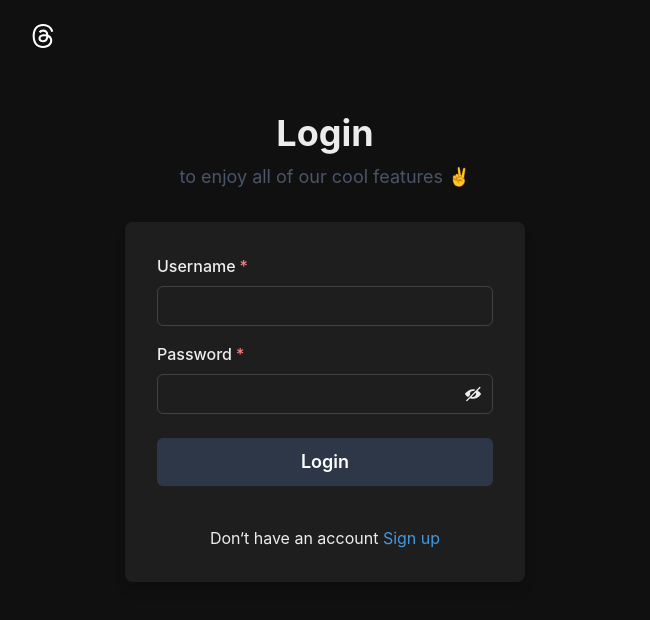
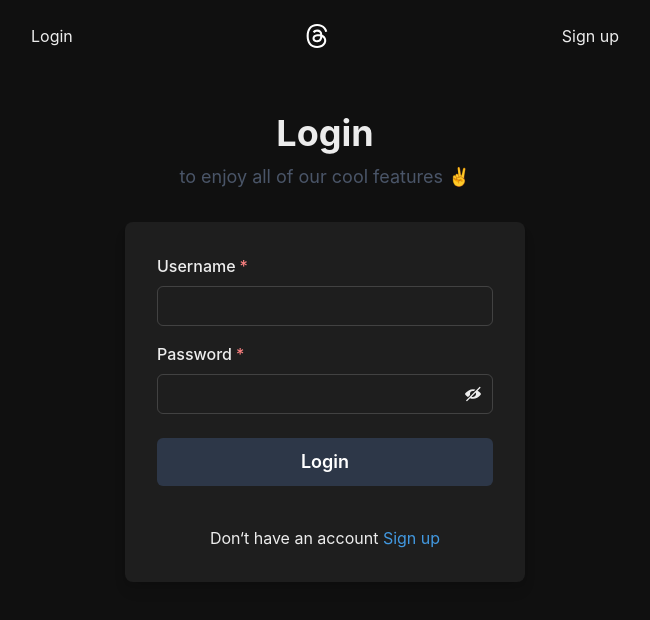
Before and after one commit to guanghui28/threads-app-clone, a React (Vite) app in the folder frontend/: page /auth in a window 1280 px wide. Shown: the top 620 px of the page, without its empty margins (315-965 px from the left). Built offline with nearby package versions, Linux system fonts and the light colour scheme.

Commit message:
custom header again

```diff
--- a/frontend/src/App.jsx
+++ b/frontend/src/App.jsx
@@ -7,7 +7,6 @@ import HomePage from "./pages/HomePage";
 import AuthPage from "./pages/AuthPage";
 import { useRecoilValue } from "recoil";
 import userAtom from "./atoms/userAtom";
-import LogoutButton from "./components/LogoutButton";
 import UpdateProfilePage from "./pages/UpdateProfilePage";
 import CreatePost from "./components/CreatePost";
 
@@ -45,7 +44,6 @@ const App = () => {
 				/>
 				<Route path="/:username/post/:pid" element={<PostPage />} />
 			</Routes>
-			{user && <LogoutButton />}
 		</Container>
 	);
 };
--- a/frontend/src/components/Header.jsx
+++ b/frontend/src/components/Header.jsx
@@ -1,18 +1,29 @@
-import { Flex, Image, Link, useColorMode } from "@chakra-ui/react";
-import { useRecoilValue } from "recoil";
+import { Button, Flex, Image, Link, useColorMode } from "@chakra-ui/react";
+import { useRecoilValue, useSetRecoilState } from "recoil";
 import userAtom from "../atoms/userAtom";
 import { Link as RouterLink } from "react-router-dom";
 import { AiFillHome } from "react-icons/ai";
 import { RxAvatar } from "react-icons/rx";
+import { FiLogOut } from "react-icons/fi";
+import useLogout from "../hooks/useLogout";
+import authScreenAtom from "../atoms/authAtom";
 
 const Header = () => {
+	const { logout } = useLogout();
+	const setAuthScreen = useSetRecoilState(authScreenAtom);
 	const user = useRecoilValue(userAtom);
 	const { colorMode, toggleColorMode } = useColorMode();
+
 	return (
 		<Flex justifyContent={"space-between"} mt={6} mb={12}>
 			{user && (
 				<Link as={RouterLink} to="/">
 					<AiFillHome size={24} />
+				</Link>
+			)}
+			{!user && (
+				<Link as={RouterLink} to="/auth" onClick={() => setAuthScreen("login")}>
+					Login
 				</Link>
 			)}
 			<Image
@@ -23,8 +34,22 @@ const Header = () => {
 				onClick={toggleColorMode}
 			/>
 			{user && (
-				<Link as={RouterLink} to={`/${user.username}`}>
-					<RxAvatar size={24} />
+				<Flex alignItems="center" gap={4}>
+					<Link as={RouterLink} to={`/${user.username}`}>
+						<RxAvatar size={24} />
+					</Link>
+					<Button size="xs" onClick={logout}>
+						<FiLogOut size={20} />
+					</Button>
+				</Flex>
+			)}
+			{!user && (
+				<Link
+					as={RouterLink}
+					to="/auth"
+					onClick={() => setAuthScreen("signup")}
+				>
+					Sign up
 				</Link>
 			)}
 		</Flex>
--- a/frontend/src/components/LogoutButton.jsx
+++ b/frontend/src/hooks/useLogout.js
@@ -1,16 +1,14 @@
-import { Button } from "@chakra-ui/react";
 import { useSetRecoilState } from "recoil";
 import userAtom from "../atoms/userAtom";
-import useShowToast from "../hooks/useShowToast";
-import { FiLogOut } from "react-icons/fi";
+import useShowToast from "./useShowToast";
 import { useNavigate } from "react-router-dom";
 
-const LogoutButton = () => {
+const useLogout = () => {
 	const setUser = useSetRecoilState(userAtom);
 	const showToast = useShowToast();
 	const navigate = useNavigate();
 
-	const handleLogout = async () => {
+	const logout = async () => {
 		try {
 			const res = await fetch("/api/users/logout", {
 				method: "POST",
@@ -28,18 +26,7 @@ const LogoutButton = () => {
 			console.log(error);
 		}
 	};
-
-	return (
-		<Button
-			position="fixed"
-			top="30px"
-			right="30px"
-			size="sm"
-			onClick={handleLogout}
-		>
-			<FiLogOut size={20} />
-		</Button>
-	);
+	return { logout };
 };
 
-export default LogoutButton;
+export default useLogout;
```
